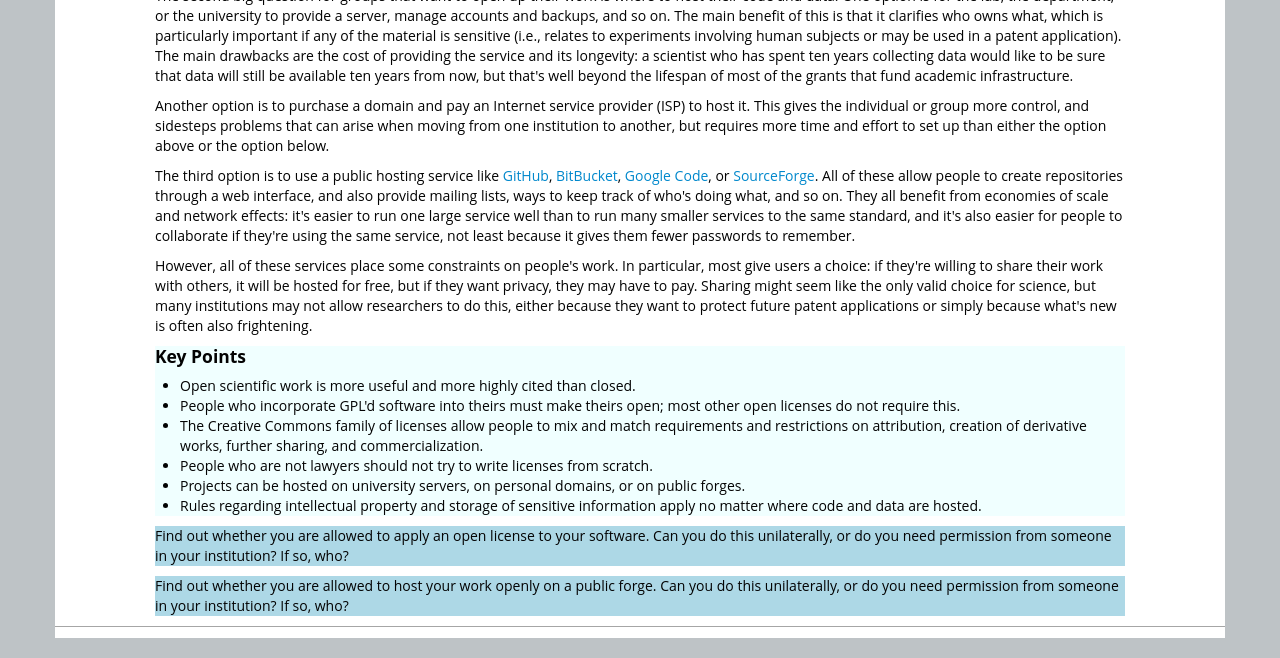
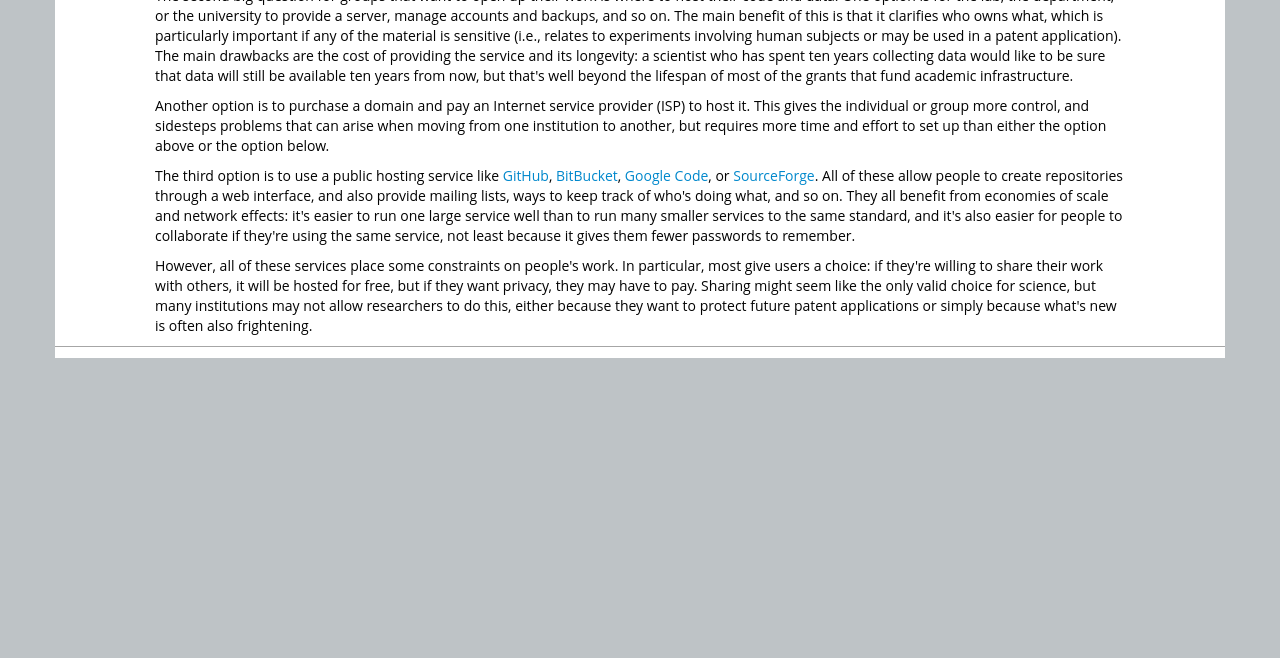
Before and after one commit to SWC-OSG-Workshop/2015-03-03-iupui, a Jekyll site: the page built from novice/git/04-open.md, in a window 1280 px wide. Shown: the part 367-1025 px from the top of the page. Built offline with Jekyll 4.4.1, drawn with Linux system fonts in a browser that asks for light colours; after the commit the page ends 900 px from its top, so only the background shows below that.

Commit message:
edit git hosting lesson

```diff
--- a/novice/git/04-open.md
+++ b/novice/git/04-open.md
@@ -60,37 +60,3 @@ Sharing might seem like the only valid choice for science,
 but many institutions may not allow researchers to do this,
 either because they want to protect future patent applications
 or simply because what's new is often also frightening.
-
-<div class="keypoints" markdown="1">
-
-#### Key Points
-*   Open scientific work is more useful and more highly cited than closed.
-*   People who incorporate GPL'd software into theirs must make theirs open;
-    most other open licenses do not require this.
-*   The Creative Commons family of licenses allow people to mix and match
-    requirements and restrictions on attribution,
-    creation of derivative works,
-    further sharing,
-    and commercialization.
-*   People who are not lawyers should not try to write licenses from scratch.
-*   Projects can be hosted on university servers,
-    on personal domains,
-    or on public forges.
-*   Rules regarding intellectual property and storage of sensitive information apply
-    no matter where code and data are hosted.
-
-</div>
-
-<div class="challenge" markdown="1">
-Find out whether you are allowed to apply an open license to your software.
-Can you do this unilaterally,
-or do you need permission from someone in your institution?
-If so, who?
-</div>
-
-<div class="challenge" markdown="1">
-Find out whether you are allowed to host your work openly on a public forge.
-Can you do this unilaterally,
-or do you need permission from someone in your institution?
-If so, who?
-</div>
```
